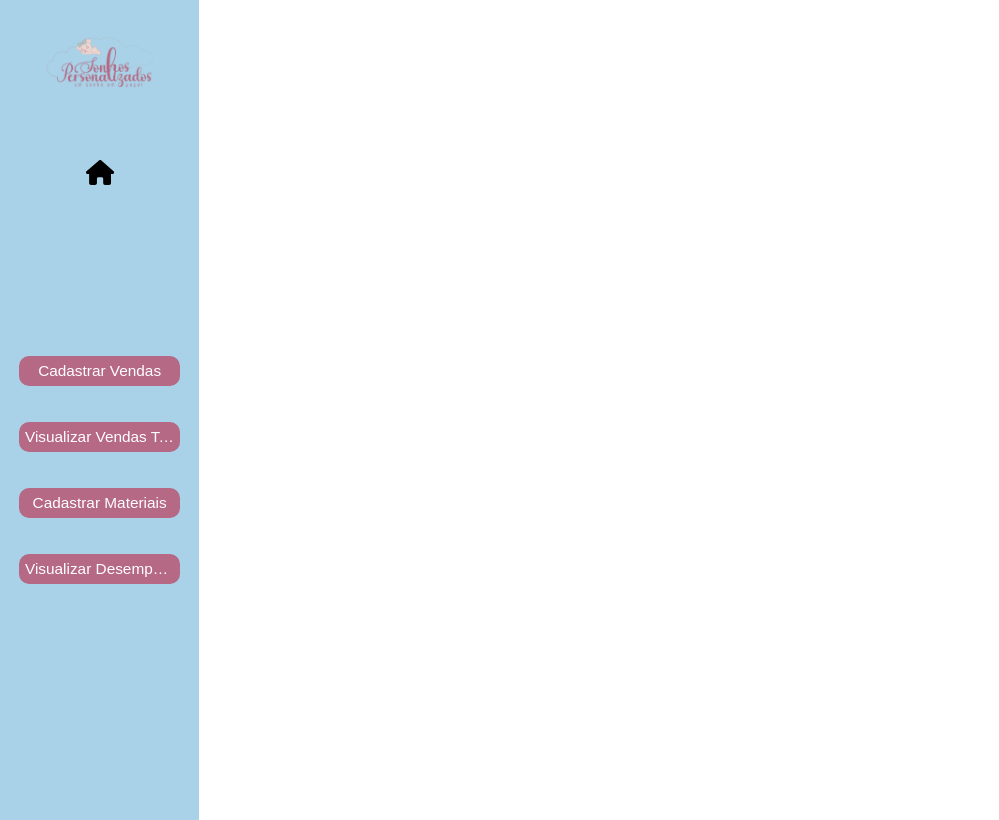
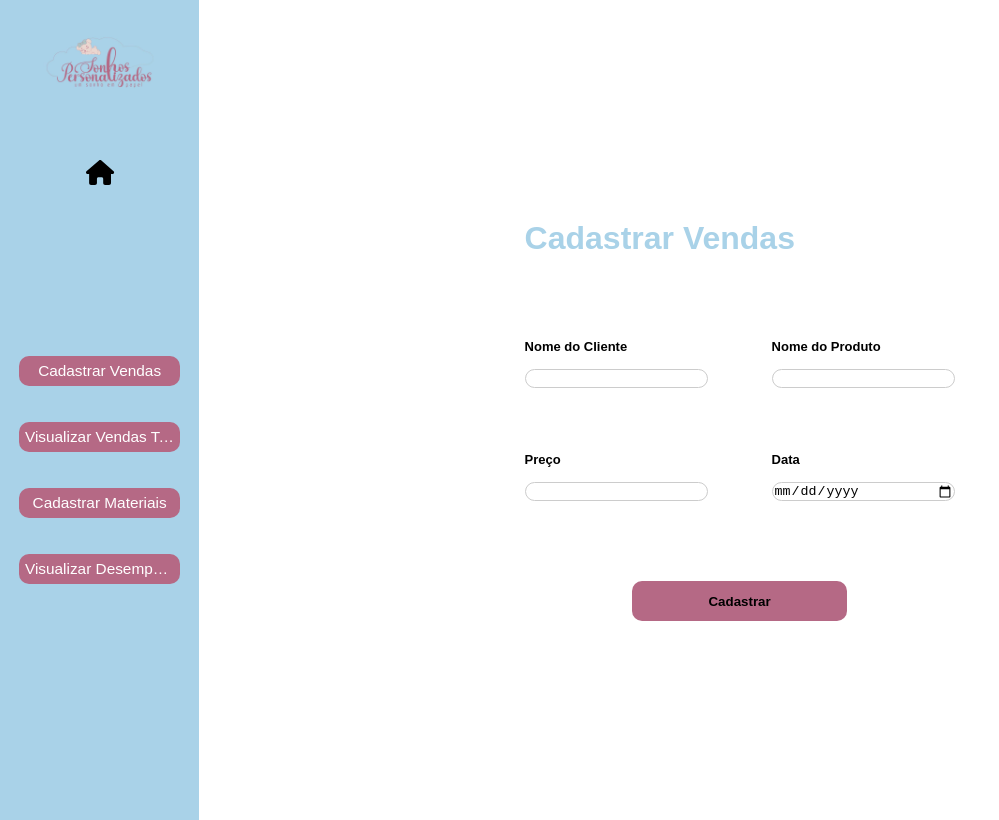
Before and after one commit to luan048/Management-Project, a React (Vite) app in the folder management-system/src/renderer/: page /#/registerPage in a window 1280 px wide. Shown: the whole page, without its empty margins (0-999 px from the left). Built offline with nearby package versions, Linux system fonts and the light colour scheme.

Commit message:
Finish Navigate Register

```diff
--- a/management-system/src/renderer/listRequestsPage/listRequests.jsx
+++ b/management-system/src/renderer/listRequestsPage/listRequests.jsx
@@ -7,7 +7,7 @@ import './listRequests.css'
 
 const api = axios.create({
     baseURL: 'http://localhost:3000'
-});
+})
 
 function Listrequests() {
     const [products, setProducts] = useState([])
--- a/management-system/src/renderer/registerSalePage/registerPage.css
+++ b/management-system/src/renderer/registerSalePage/registerPage.css
@@ -0,0 +1,69 @@
+.container {
+    display: flex;
+}
+
+.bodyRegister {
+    display: flex;
+    flex-direction: column;
+    justify-content: center;
+    margin: auto;
+    font-family: 'Karla', sans-serif;
+}
+
+.bodyRegister h1 {
+    color: #a9d2e8;
+}
+
+.elementsInput {
+    display: grid;
+    grid-template-columns: repeat(2, 1fr);
+    gap: 4rem;
+    padding-top: 60px;
+}
+
+/*Body General*/
+
+.inputGroup {
+    display: flex;
+    flex-direction: column;
+}
+
+.inputGroup label {
+    font-size: 13px;
+    font-weight: bold;
+    margin-bottom: 15px;
+}
+
+.inputClient,
+.inputProduct,
+.inputPrice,
+.inputDate {
+    outline: none;
+    border-radius: 10px;
+    border: 1px solid #ccc;
+}
+
+.inputClient:focus,
+.inputProduct:focus,
+.inputPrice:focus,
+.inputDate:focus { /*Borda black enquanto esteja selecionado*/
+    border: 1px solid black;
+}
+
+.button {
+    width: 50%;
+    height: 40px;
+    margin: auto;
+    margin-top: 80px;
+    cursor: pointer;
+    border-radius: 10px;
+    border: none;
+    background-color: #b56985;
+    font-weight: bold;
+}
+
+.button:hover {
+    color: white;
+}
+
+/*Fim do Body*/
--- a/management-system/src/renderer/registerSalePage/registerPage.jsx
+++ b/management-system/src/renderer/registerSalePage/registerPage.jsx
@@ -1,13 +1,102 @@
 import React from "react";
+import { useEffect, useState } from "react";
+import axios from "axios";
 
 import Siderbar from "../sidebar/sidebar.jsx";
 
 import './registerPage.css'
 
+const api = axios.create({
+    baseURL: 'http://localhost:3000'
+})
+
 function Registerpage() {
+    const [products, setProducts] = useState([])
+    const [inputClient, setInputClient] = useState('')
+    const [inputProduct, setInputProduct] = useState('')
+    const [inputPrice, setInputPrice] = useState('')
+    const [inputDate, setInputDate] = useState('')
+
+    useEffect(() => {
+        api.get('/')
+            .then(response => setProducts(response.data))
+            .catch(error => console.log(error))
+    })
+
+    //Formata Price
+    const formatedPrice = (event) => {
+        let value = event.target.value
+        //Remove tudo que não seja número
+        value = value.replace(/\D/g, '')
+
+        // Colocar vírgula para separa casas decimais
+        value = (value / 100).toFixed(2) + ''
+        value = value.replace('.', ',')
+
+        value = "R$ " + value
+
+        setInputPrice(value)
+    }
+
+    //Fim Formata Price
+
+    const newSale = () => {
+        const id = Math.floor(1000 + Math.random()*9000)
+
+        api.post('/requests', {
+            id: id,
+            client: inputClient,
+            product: inputProduct,
+            price: inputPrice,
+            date: inputDate
+        })
+            .then(response => {
+                console.log(response)
+            })
+            .catch(error => {
+                console.log(error)
+            })
+
+            window.location.reload()
+    }
+
     return (
         <>
-            <Siderbar />
+            <header className="container">
+                <Siderbar />
+
+                <div className="bodyRegister">
+                    <h1>Cadastrar Vendas</h1>
+
+                    <div className="elementsInput">
+
+                        <div className="inputGroup">
+                            <label>Nome do Cliente</label>
+                            {/* Sempre que tiver uma mudança (onChange) será atualizado o input */}
+                            <input type="text" className="inputClient" value={inputClient} onChange={(e) => setInputClient(e.target.value)}/>
+                        </div>
+
+                         <div className="inputGroup">
+                            <label>Nome do Produto</label>
+                            <input type="text" className="inputProduct" value={inputProduct} onChange={(e) => setInputProduct(e.target.value)}/>
+                         </div>
+
+                         <div className="inputGroup">
+                            <label >Preço</label>
+                            <input type="text" className="inputPrice" value={inputPrice} onChange={formatedPrice}/>
+                         </div>
+
+                         <div className="inputGroup">
+                            <label>Data </label>
+                            <input type="date" className="inputDate" value={inputDate} onChange={(e) => setInputDate(e.target.value)}/>
+                         </div>
+
+                    </div>
+
+                    <button onClick={newSale} className="button">Cadastrar</button>
+                </div>
+
+            </header>
         </>
     )
 }
--- a/management-system/src/renderer/sidebar/sidebar.jsx
+++ b/management-system/src/renderer/sidebar/sidebar.jsx
@@ -1,4 +1,4 @@
-import React from "react";
+import React, { useState } from "react";
 import { useNavigate } from 'react-router-dom';
 
 import {FontAwesomeIcon} from '@fortawesome/react-fontawesome'
@@ -21,8 +21,9 @@ function Siderbar({fixed}) {
     }
 
     const registerPage = () => {
-        navigate('/registerPage');
+        navigate('/registerPage')
     }
+
 
     return (
         <div className={`siderbar ${fixed ? 'fixed' : ''}`}>
```
Also changed, not shown: management-system/src/renderer/sidebar/sidebar.css (+9 -2 lines).
